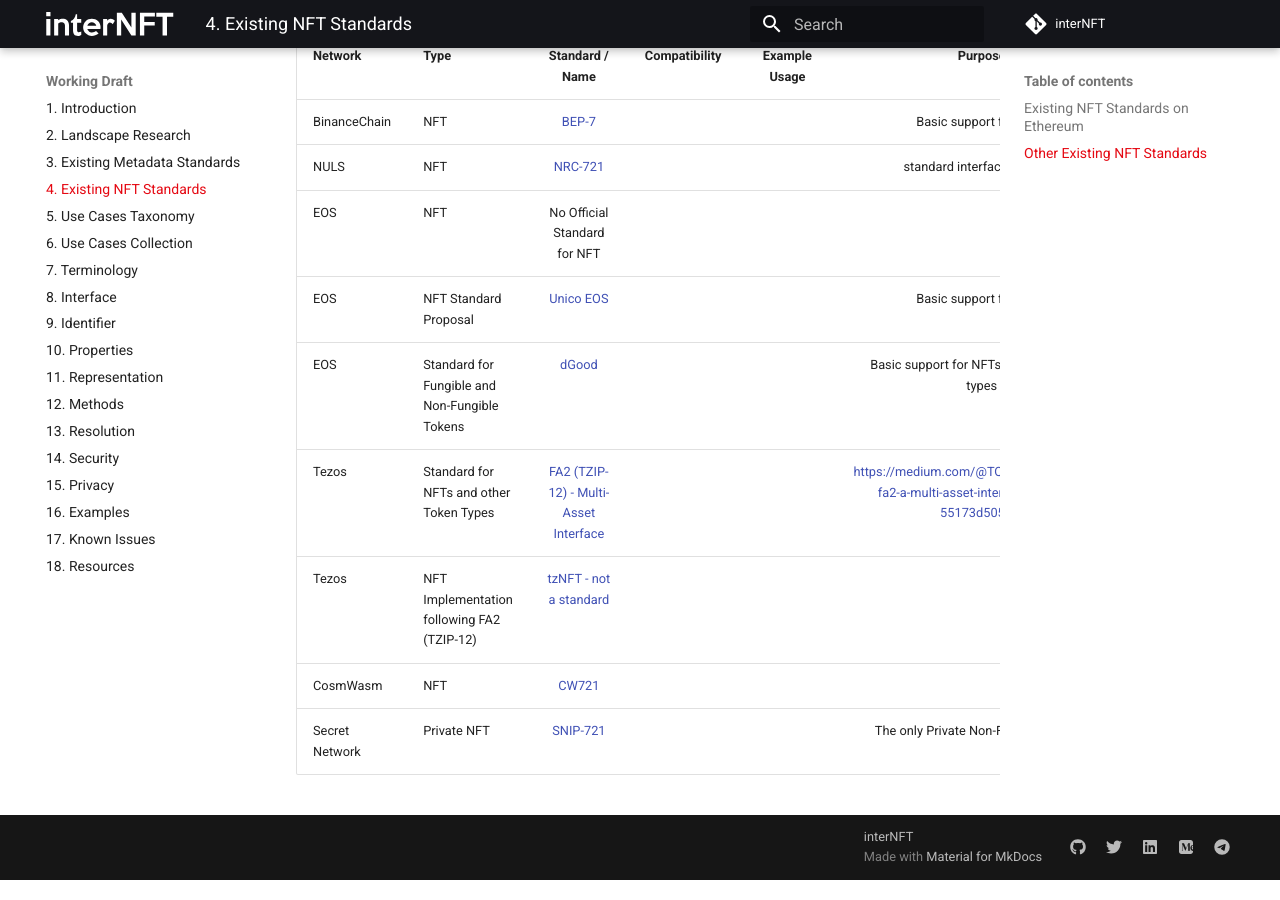
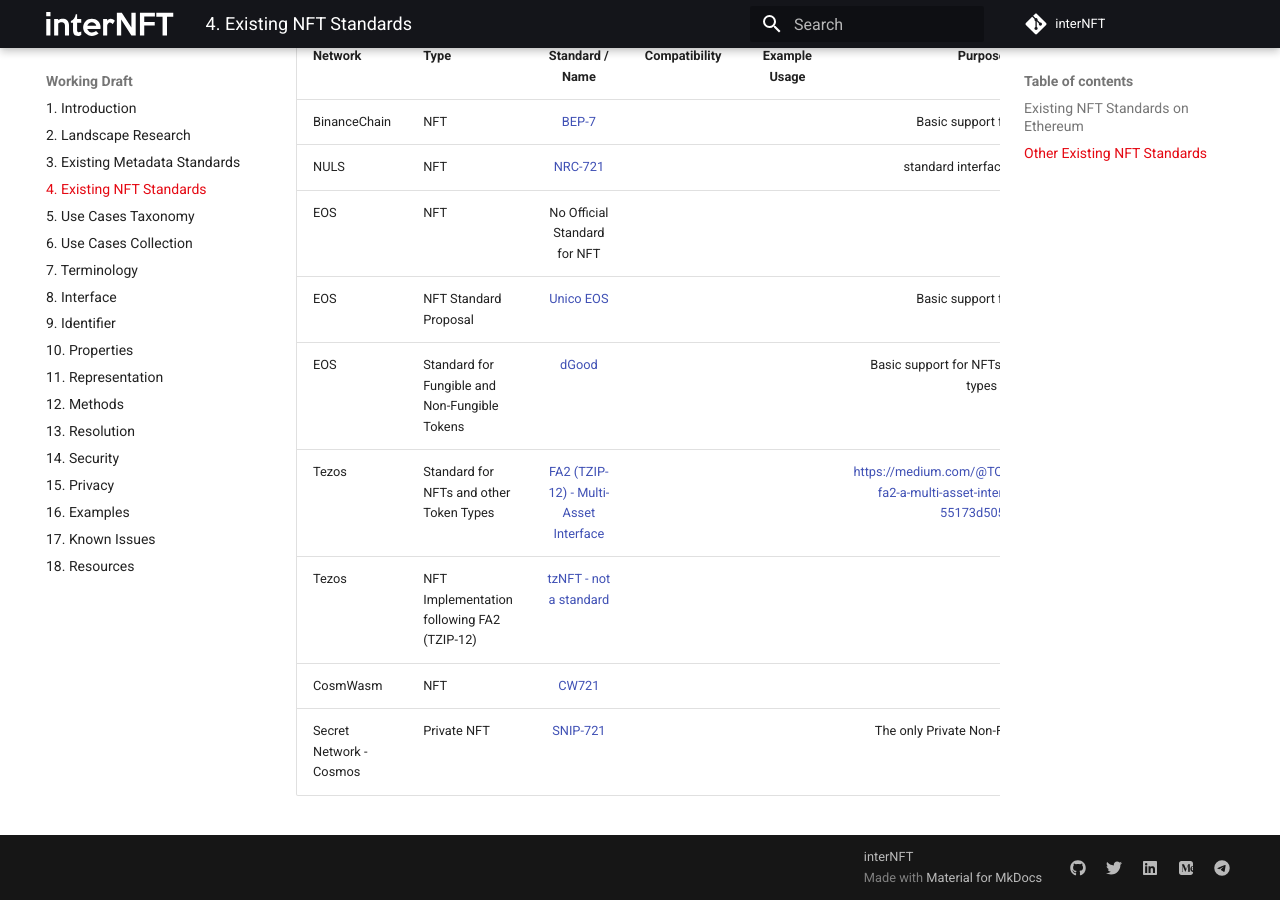
Before and after one commit to interNFT/documentation, an MkDocs documentation site: the page built from markdowns/workingDraft/existingNFTStandards.md, in a window 1280 px wide and 900 px high, scrolled down 3305 px. Built offline with MkDocs 1.6.1 and Material for MkDocs 9.7.7, drawn with Linux system fonts in a browser that asks for light colours.

Commit message:
Update existingNFTStandards.md

```diff
--- a/markdowns/workingDraft/existingNFTStandards.md
+++ b/markdowns/workingDraft/existingNFTStandards.md
@@ -27,4 +27,4 @@
 | Tezos  |  Standard for NFTs and other Token Types  |  [FA2 (TZIP-12) - Multi-Asset Interface](https://gitlab.com/tzip/tzip/-/blob/master/proposals/tzip-12/tzip-12.md){:target="_blank"}   |      |       |   https://medium.com/@TQTezos/introducing-fa2-a-multi-asset-interface-for-tezos-55173d505e5f    |     |
 | Tezos  |  NFT Implementation following FA2 (TZIP-12)     |  [tzNFT - not a standard](https://medium.com/@TQTezos/tznft-non-fungible-tokens-on-tezos-using-fa2-b1ab11185ec1){:target="_blank"}   |      |       |       |   https://github.com/tqtezos/nft-tutorial  |
 | CosmWasm  |  NFT     |  [CW721](https://github.com/CosmWasm/cosmwasm-plus/blob/master/packages/cw721/README.md){:target="_blank"}   |      |       |       |     |
-| Secret Network  |  Private NFT     |  [SNIP-721](https://github.com/SecretFoundation/SNIPs/blob/master/SNIP-721.md){:target="_blank"}   |      |       |   The only Private Non-Fungible Tokens    |     |
+| Secret Network - Cosmos |  Private NFT     |  [SNIP-721](https://github.com/SecretFoundation/SNIPs/blob/master/SNIP-721.md){:target="_blank"}   |      |       |   The only Private Non-Fungible Tokens    |     |
```
